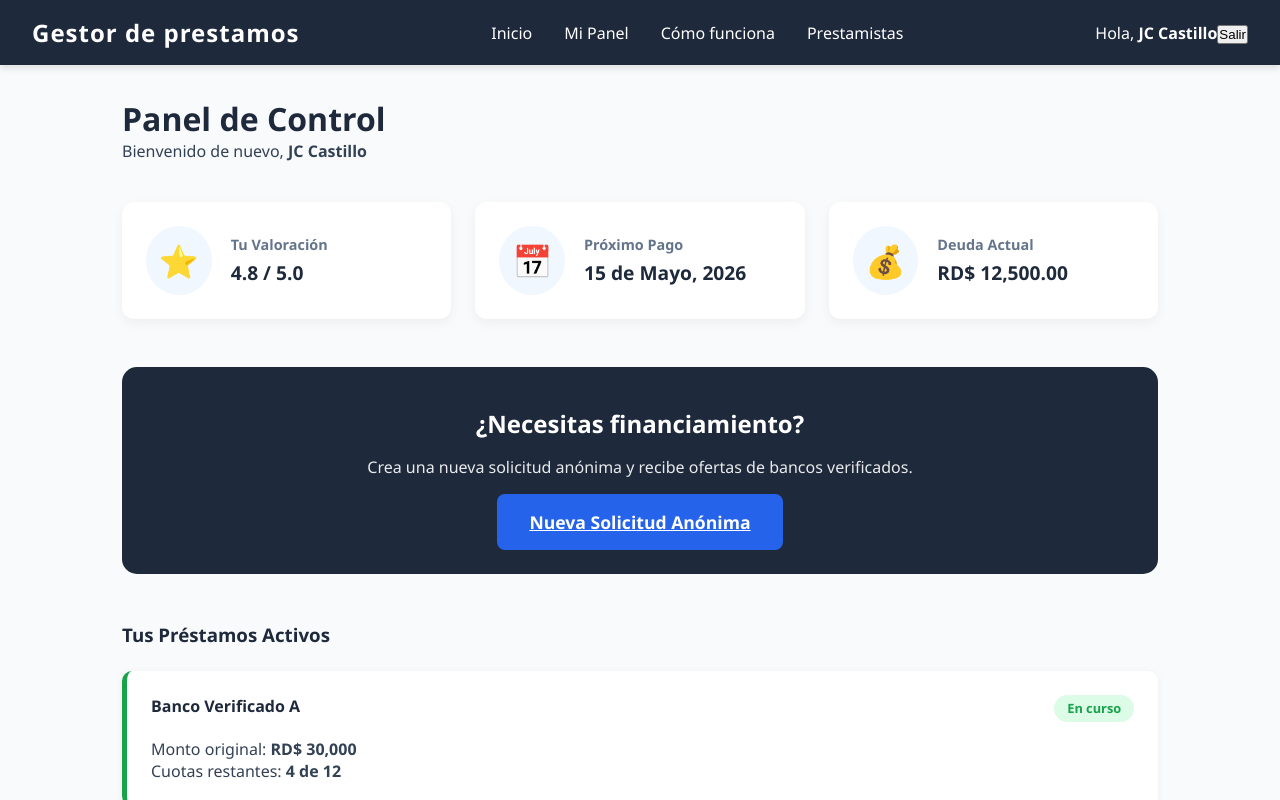
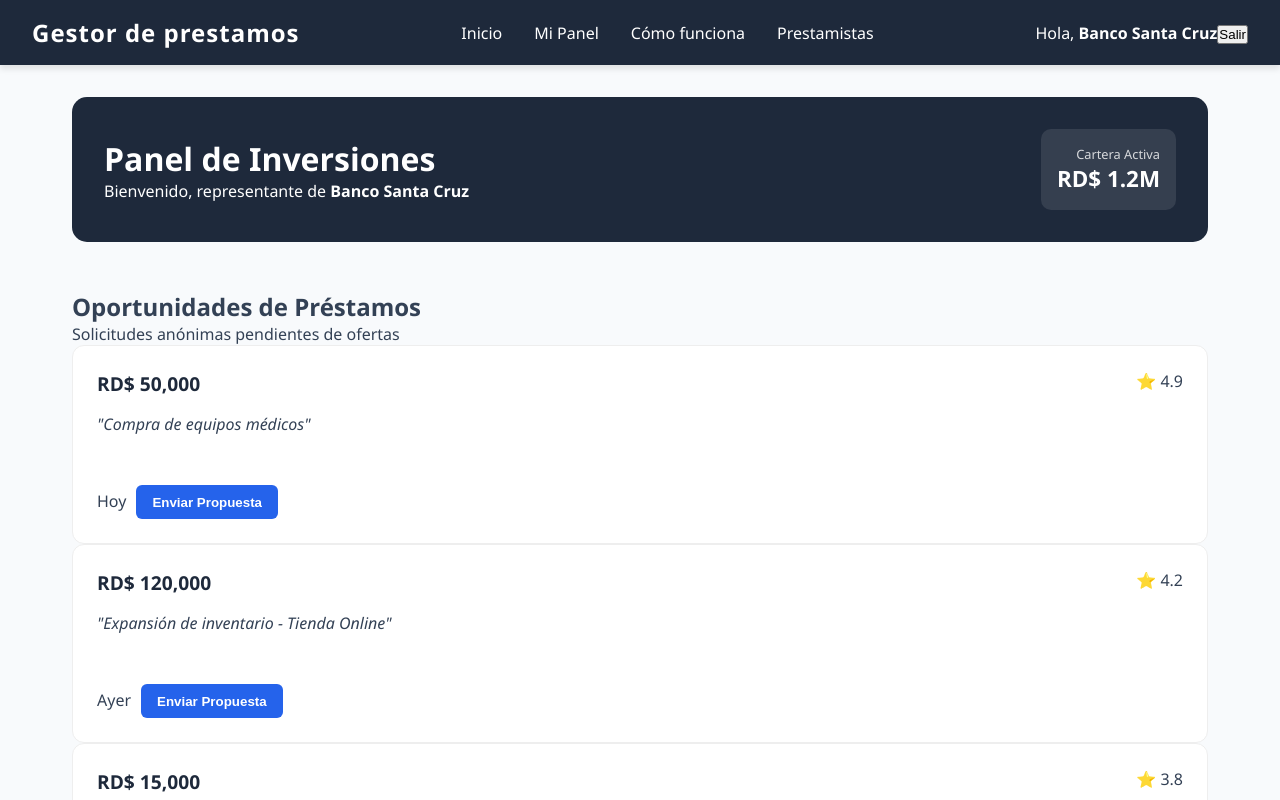
Before and after one commit to HelloAngel0202/Prototipo-de-sistema-digital, a React (Vite) app in the folder React/: page /dashboard in a window 1280 px wide. Shown: the top 800 px of the page. Built offline with nearby package versions, Linux system fonts and the light colour scheme.

Commit message:
lender dashboard added

```diff
--- a/React/src/App.jsx
+++ b/React/src/App.jsx
@@ -6,10 +6,11 @@ import Register from './components/Auth/Register';
 import Login from './components/Auth/Login';
 import ClientDashboard from './components/Dashboard/ClientDashboard';
 import LoanRequestForm from './components/LoanRequest/LoanRequestForm';
+import BankDashboard from './components/Dashboard/BankDashboard';
 
 function App() {
 
-  const [user, setUser] = useState({ name: "JC Castillo", role: "client" });
+  const [user, setUser] = useState({ name: "Banco Santa Cruz", role: "lender" });
   // const [user, setUser] = useState(null);
 
   return (
@@ -26,9 +27,7 @@ function App() {
         } />
 
         <Route path='/dashboard' element={
-          user ? (<ClientDashboard user={user} />) : (
-            <Navigate to="/login" />
-          )
+          user ? (user.role === 'lender' ? (<BankDashboard user={user}/>) : (<ClientDashboard user={user}/>)) : (<Navigate to={"/login"} />)
         }
         />
       </Routes>
--- /dev/null
+++ b/React/src/components/Dashboard/BankDashboard.css
@@ -0,0 +1,77 @@
+.lender-container {
+  max-width: 1200px;
+  margin: 0 auto;
+  padding: 2rem;
+}
+
+.lender-header {
+  display: flex;
+  justify-content: space-between;
+  align-items: center;
+  background: var(--color-secondary);
+  color: white;
+  padding: 2rem;
+  border-radius: 15px;
+  margin-bottom: 3rem;
+}
+
+.stat-box {
+  background: rgba(255, 255, 255, 0.1);
+  padding: 1rem;
+  border-radius: 10px;
+  text-align: right;
+}
+
+.stat-box span { display: block; font-size: 0.8rem; opacity: 0.8; }
+.stat-box strong { font-size: 1.4rem; }
+
+.feed-grid {
+  display: grid;
+  grid-template-columns: repeat(auto-fill, minmax(350px, 1fr));
+  gap: 1.5rem;
+  margin-top: 1.5rem;
+}
+
+.request-feed-card {
+  background: white;
+  border: 1px solid #eee;
+  padding: 1.5rem;
+  border-radius: 12px;
+  transition: all 0.3s;
+}
+
+.request-feed-card:hover {
+  border-color: var(--color-primary);
+  box-shadow: 0 5px 15px rgba(0,0,0,0.05);
+}
+
+.card-top {
+  display: flex;
+  justify-content: space-between;
+  margin-bottom: 1rem;
+}
+
+.amount-tag {
+  font-weight: bold;
+  font-size: 1.2rem;
+  color: var(--color-secondary);
+}
+
+.request-reason {
+  font-style: italic;
+  color: var(--color-text-main);
+  margin-bottom: 1.5rem;
+  height: 3rem;
+  overflow: hidden;
+}
+
+.btn-offer {
+  background: var(--color-primary);
+  color: white;
+  border: none;
+  padding: 0.6rem 1rem;
+  margin: auto 10px;
+  border-radius: 6px;
+  font-weight: bold;
+  cursor: pointer;
+}
--- /dev/null
+++ b/React/src/components/Dashboard/BankDashboard.jsx
@@ -0,0 +1,47 @@
+import './BankDashboard.css';
+
+function BankDashboard({ user}){
+ //Datos simulados
+ const solicitudes = [
+    { id: 101, monto: 50000, motivo: "Compra de equipos médicos", rating: 4.9, fecha: "Hoy" },
+    { id: 102, monto: 120000, motivo: "Expansión de inventario - Tienda Online", rating: 4.2, fecha: "Ayer" },
+    { id: 103, monto: 15000, motivo: "Reparación de motor de vehículo", rating: 3.8, fecha: "Hace 2 horas" }
+  ];
+
+  return (
+    <div className="lender-container">
+        <header className='lender-header'>
+            <div>
+                <h1>Panel de Inversiones</h1>
+                <p>Bienvenido, representante de <strong>{user.name}</strong></p>
+            </div>
+            <div className="lender-stats">
+                <div className="stat-box">
+                    <span>Cartera Activa</span>
+                    <strong>RD$ 1.2M</strong>
+                </div>
+            </div>
+        </header>
+        <section className="market-feed">
+            <h2>Oportunidades de Préstamos</h2>
+            <p className='subtitle'>Solicitudes anónimas pendientes de ofertas</p>
+
+            {solicitudes.map(solicitud => (
+                <div key={solicitud.id} className="request-feed-card">
+                    <div className="card-top">
+                        <span className="amount-tag">RD$ {solicitud.monto.toLocaleString()}</span>
+                        <span className="user-rating">⭐ {solicitud.rating}</span>
+                    </div>
+                    <p className='request-reason'>"{solicitud.motivo}"</p>
+                    <div className="card-bottom">
+                        <span className="request-date">{solicitud.fecha}</span>
+                        <button className="btn-offer">Enviar Propuesta</button>
+                    </div>
+                </div>
+            ))}
+        </section>
+    </div>
+  );
+}
+
+export default BankDashboard;
```
